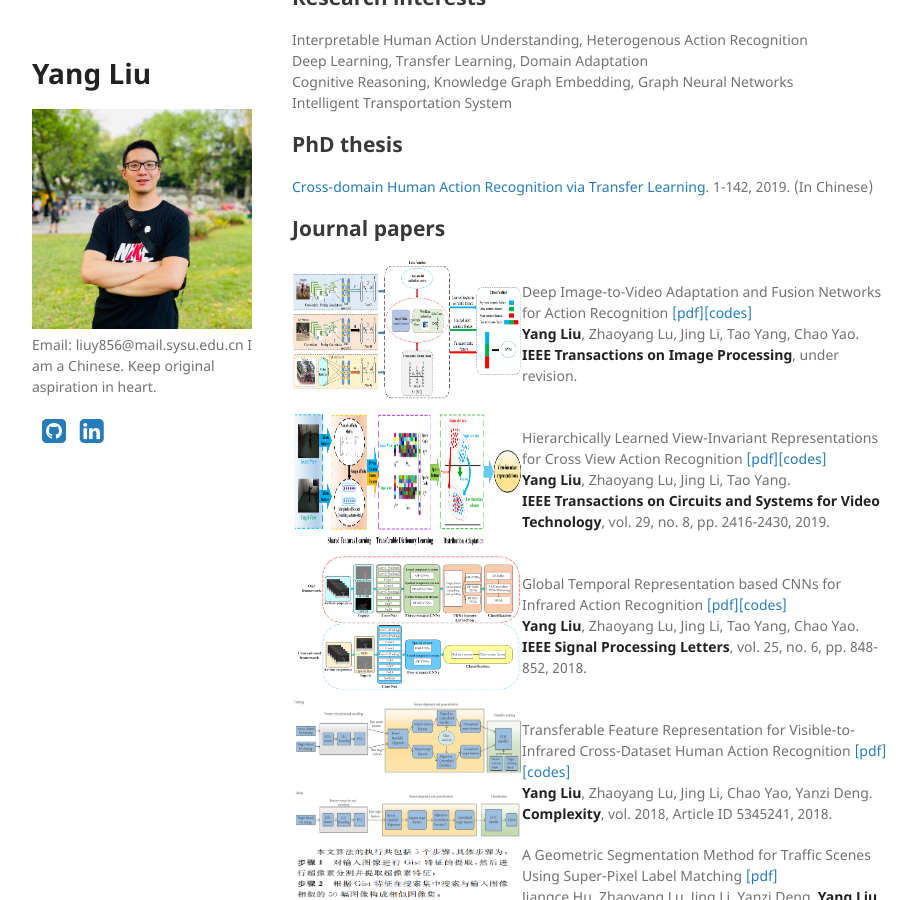
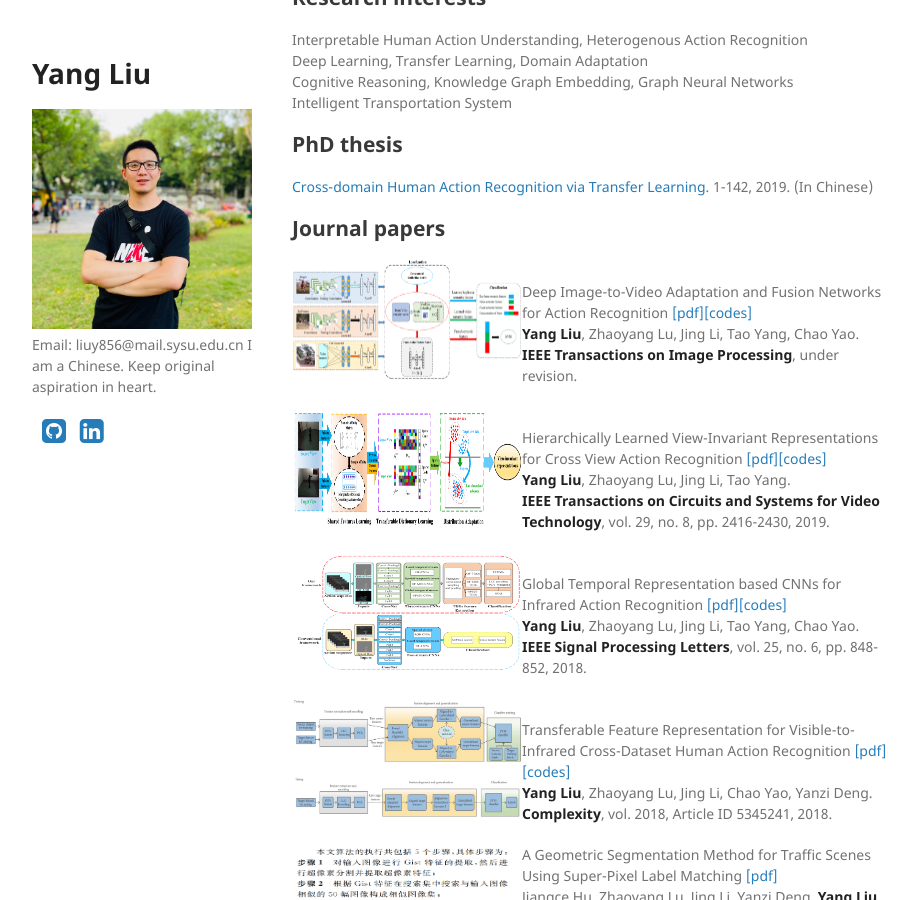
Before and after one commit to YangLiu9208/home, a Jekyll site: the page built from index.md, in a window 1280 px wide and 900 px high, scrolled down 555 px. Shown: the whole window, without its empty margins (178-1094 px from the left). Built offline with Jekyll 4.4.1, drawn with Linux system fonts in a browser that asks for light colours; a style sheet for code colours, icons or effects is not loaded.

Commit message:
Update index.md

```diff
--- a/index.md
+++ b/index.md
@@ -32,7 +32,7 @@ Intelligent Transportation System
 ## Journal papers
 <div align="left">
           <a>
-            <img border="0" src="./TIP.png" align="left" width="230" height="140">
+            <img border="0" src="./TIP.png" align="left" width="230" height="120">
           </a>
 </div>
 Deep Image-to-Video Adaptation and Fusion Networks for Action Recognition  [[pdf]](https://yangliu9208.github.io/DIVAFN/)[[codes]](https://yangliu9208.github.io/DIVAFN/)
@@ -42,7 +42,7 @@ Deep Image-to-Video Adaptation and Fusion Networks for Action Recognition  [[pdf
 
 <div align="left">
           <a>
-            <img border="0" src="./TCSVT.png" align="left" width="230" height="140">
+            <img border="0" src="./TCSVT.png" align="left" width="230" height="120">
           </a>
 </div>
 Hierarchically Learned View-Invariant Representations for Cross View Action Recognition  [[pdf]](https://arxiv.org/abs/1809.00421)[[codes]](https://yangliu9208.github.io/JSRDA/)
@@ -52,7 +52,7 @@ Hierarchically Learned View-Invariant Representations for Cross View Action Reco
 
 <div align="left">
           <a>
-            <img border="0" src="./SPL.png" align="left" width="230" height="140">
+            <img border="0" src="./SPL.png" align="left" width="230" height="120">
           </a>
 </div>
 Global Temporal Representation based CNNs for Infrared Action Recognition  [[pdf]](https://arxiv.org/abs/1909.08287)[[codes]](https://yangliu9208.github.io/TSTDDs/)
@@ -62,7 +62,7 @@ Global Temporal Representation based CNNs for Infrared Action Recognition  [[pdf
 
 <div align="left">
           <a>
-            <img border="0" src="./Complexity.png" align="left" width="230" height="140">
+            <img border="0" src="./Complexity.png" align="left" width="230" height="120">
           </a>
 </div>
 Transferable Feature Representation for Visible-to-Infrared Cross-Dataset Human Action Recognition  [[pdf]](https://arxiv.org/abs/1909.08297)[[codes]](https://yangliu9208.github.io/CDFAG/)
```
